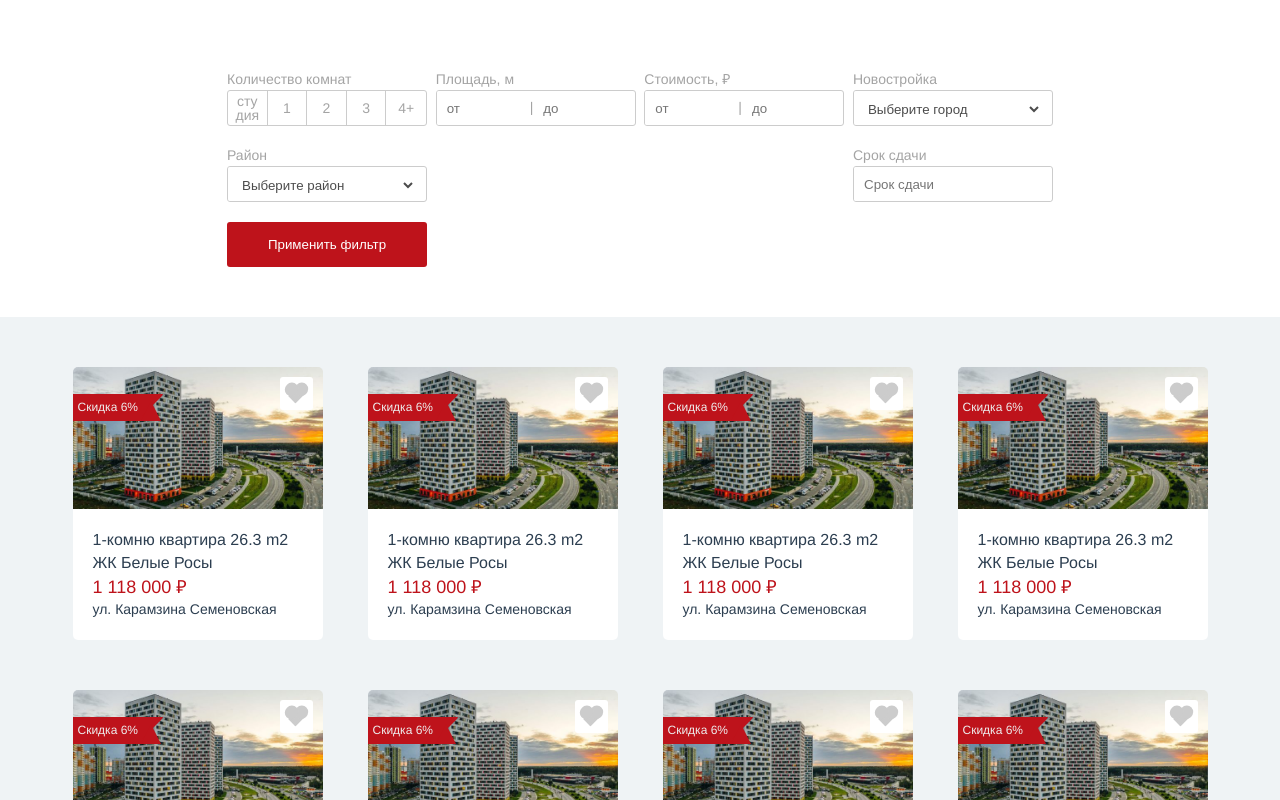
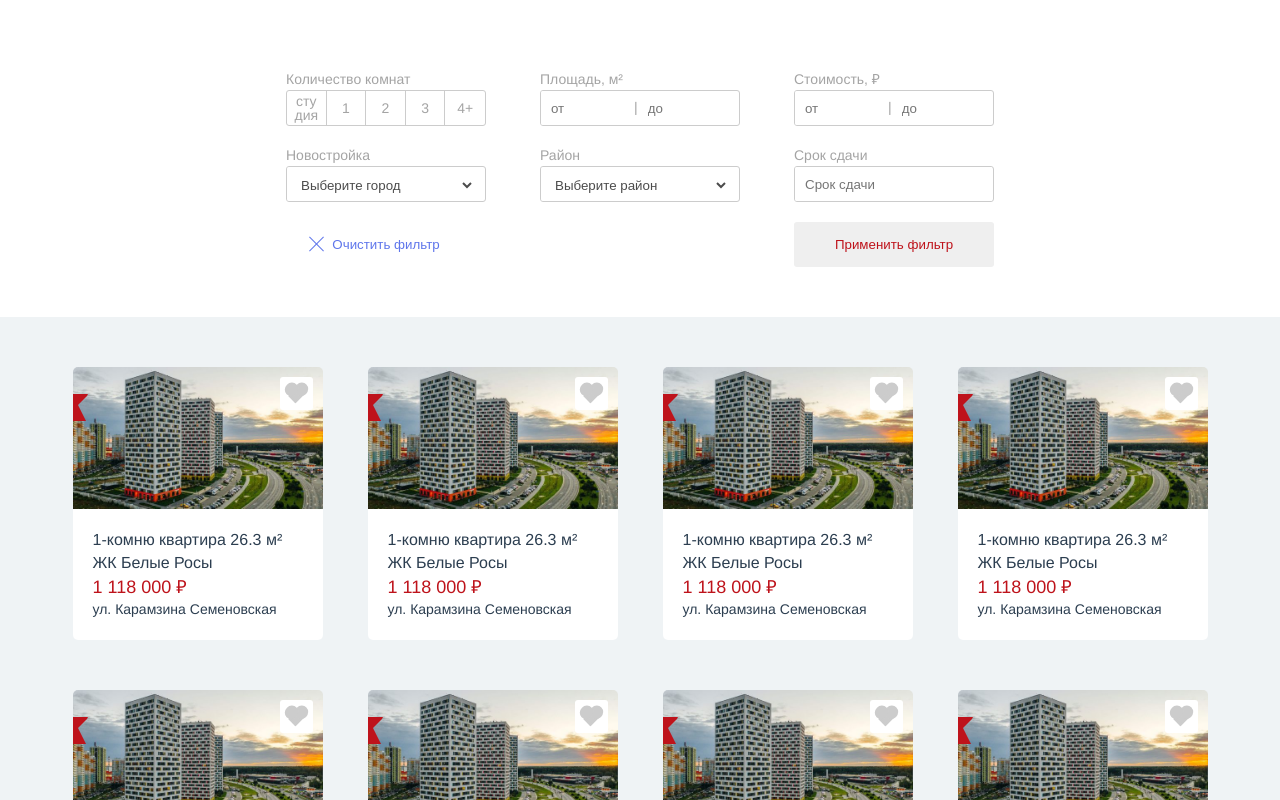
Before and after one commit to lianakanukoeva/TestGeekcom, a Vue app: page / in a window 1280 px wide. Shown: the top 800 px of the page. Built offline with nearby package versions, Linux system fonts and the light colour scheme.

Commit message:
added animation

```diff
--- a/src/components/Btn.vue
+++ b/src/components/Btn.vue
@@ -1,16 +1,83 @@
 <template>
-    <button type="submit">Применить фильтр</button>
+    <button type="submit">
+        <span class="button__line top"></span>
+        <span class="button__line right"></span>
+        <span class="button__line bottom"></span>
+        <span class="button__line left"></span>
+        Применить фильтр
+    </button>
 </template>
 
 <style lang="scss" scoped>
 button {
+    position: relative;
+    display: inline-block;
+    max-width: 200px;
+    width: 100%;
+    padding: 15px;
     border: 0;
     outline: 0;
-    padding: 15px;
-    color: #fff;
-    background-color: #BE131B;
+    color: #BE131B;
+    overflow: hidden;
+    transition: 0.2s;
     border-radius: 3px;
-    max-width: 200px;
-    width: 100%;
+    cursor: pointer;
+    .button__line{
+        position: absolute;
+        display: block;
+    }
+    .top{
+        top: 0;
+        left: -100%;
+        width: 100%;
+        height: 2px;
+        background: linear-gradient(90deg, transparent, #BE131B);
+    }
+    &:hover .top{
+        left: 100%;
+        transition: 1s;
+        transition-delay: 0s;
+    }
+    .right{
+        right: 0;
+        top: -100%;
+        height: 100%;
+        width: 2px;
+        background: linear-gradient(180deg, transparent, #BE131B);
+    }
+    &:hover .right{
+        top: 100%;
+        transition: 1s;
+        transition-delay: 0.25s;
+    }
+    .bottom{
+        bottom: 0;
+        right: -100%;
+        width: 100%;
+        height: 2px;
+        background: linear-gradient(-90deg, transparent, #BE131B);
+    }
+    &:hover .bottom{
+        right: 100%;
+        transition: 1s;
+        transition-delay: 0s;
+    }
+    .left{
+        left: 0;
+        bottom: -100%;
+        height: 100%;
+        width: 2px;
+        background: linear-gradient(0, transparent, #BE131B);
+    }
+    &:hover .left{
+        bottom: 100%;
+        transition: 1s;
+        transition-delay: 0.25s;
+    }
+    &:hover{
+        background-color: #BE131B;
+        color: white;
+        transition-delay: 0.6s;
+    }
 }
 </style>
--- /dev/null
+++ b/src/components/BtnCln.vue
@@ -0,0 +1,52 @@
+<template>
+    <div class="btn-clean">
+        <button type="">
+            <span class="left"></span>
+            <span class="right"></span>
+            <div>
+            Очистить фильтр
+            </div>
+        </button>
+    </div>
+</template>
+
+<style lang="scss" scoped>
+.btn-clean {
+    position: relative;
+    max-width: 200px;
+    width: 100%;
+    &:hover {
+        button {
+            color: #BE131B;
+        }
+        span {
+            background-color: #BE131B;
+        }
+    }
+    span {
+        position: absolute;
+        content: "";
+        width: 1px;
+        height: 20px;
+        left: 30px;
+        top: 12px;
+        background-color: #5f76eb;
+    }
+    .left {
+        transform: rotate(45deg);
+    }
+    .right
+    {
+        transform: rotate(-45deg);
+    }
+    button {
+        width: 100%;
+        padding: 15px;
+        border: 0;
+        outline: 0;
+        background: 0;
+        color: #5f76eb;
+        cursor: pointer;
+    }
+}
+</style>
--- a/src/components/Card.vue
+++ b/src/components/Card.vue
@@ -4,7 +4,9 @@
             <img :src="require(`@/assets/${img}`)" alt="">
             <div class="card__sale">{{ sale }}</div>
             <span class="card__sale-left"></span>
-            <button class="card__heartbox">
+            <button class="card__heartbox"
+                :class="{ active: isActive }"
+                @click = "classToggle">
                 <div class="card__like"></div>
             </button>
         </div>
@@ -26,6 +28,16 @@ export default {
         area: String,
         price: String,
         address: String
+    },
+    data() {
+        return {
+            isActive: false
+        }
+    },
+    methods: {
+        classToggle(){
+            this.isActive = !this.isActive;
+        }
     }
 }
 </script>
@@ -38,6 +50,16 @@ export default {
     padding: 0;
     border-radius: 5px;
     margin-bottom: 50px;
+    cursor: pointer;
+    &:hover {
+        transition: 0.5s;
+        box-shadow: 0px 5px 15px 5px #ccc;
+        transform: scale(1.02);
+        .card__sale {
+            transition: 0.5s;
+            left: 0%;
+        }
+    }
 }
 .card__img img{
     display: block;
@@ -53,7 +75,7 @@ export default {
     padding: 5px;
     font-size: 12px;
     top: 10%;
-    left: 0;
+    left: -30%;
 }
 .card__sale:after{
     content: "";
@@ -94,9 +116,36 @@ export default {
     cursor: pointer;
     top: 10px;
     right: 10px;
+    &:hover {
+        animation: heartbeat 0.6s;
+        .card__like {
+            transition: 1s;
+            background-color: #cc5d62;
+            border: 2px solid #cc5d62;
+        }
+        .card__like:before,
+        .card__like:after {
+            transition: 1s;
+            background-color: #cc5d62;
+        }
+    }
+}
+.card__heartbox.active {
+    .card__like {
+        transition: 1s;
+        background-color: #BE131B;
+        border: 2px solid #BE131B;
+    }
+    .card__like:before,
+    .card__like:after {
+        transition: 1s;
+        background-color: #BE131B;
+    }
+    &:hover {
+        animation: 0;
+    }
 }
 .card__like {
-    animation: heartbeat 1s;
     background-color: #ccc;
     border: 2px solid #ccc;
     display: inline-block;
@@ -145,17 +194,14 @@ export default {
     0%
     {
         transform: scale( 1 )
-        rotate(-45deg);
     }
     20%
     {
         transform: scale( 1.25 )
-        rotate(-45deg);
     }
     40%
     {
         transform: scale( 1.5 )
-        rotate(-45deg);
     }
 }
 </style>
--- a/src/components/Counts.vue
+++ b/src/components/Counts.vue
@@ -47,7 +47,6 @@ export default {
     &:hover {
         animation: count 1s;
         cursor: pointer;
-        // transform: scale(1.2);
     }
 }
 @keyframes count
--- a/src/components/FormBuild.vue
+++ b/src/components/FormBuild.vue
@@ -3,13 +3,16 @@
         <div class="form_build__wrapper">
             <div class="form_build__inputs">
                 <Counts title="Количество комнат" />
-                <FromTo title="Площадь, м" />
+                <FromTo title="Площадь, м&#178;" />
                 <FromTo title="Стоимость, ₽" />
+            </div>
+            <div class="form_build__inputs">
                 <Selected title="Новостройка" :option_list="city" />
                 <Selected title="Район" :option_list="area" />
                 <InputBox title="Срок сдачи" />
             </div>
             <div class="form_build__btns">
+                <BtnCln />
                 <Btn />
             </div>
         </div>
@@ -21,6 +24,7 @@ import FromTo from '@/components/FromTo'
 import Selected from '@/components/Selected'
 import InputBox from '@/components/InputBox'
 import Btn from '@/components/Btn'
+import BtnCln from '@/components/BtnCln'
 import Counts from '@/components/Counts'
 export default {
     name: 'FromBuild',
@@ -29,6 +33,7 @@ export default {
         Selected,
         InputBox,
         Btn,
+        BtnCln,
         Counts
     },
     data() {
@@ -88,7 +93,7 @@ export default {
     background-color: #fff;
     padding: 50px;
     &__wrapper{
-        width: 70%;
+        width: 60%;
         margin: 0 auto;
     }
     &__inputs {
@@ -98,6 +103,9 @@ export default {
     }
     &__btns{
         margin-top: 20px;
+        display: flex;
+        justify-content: space-between;
+        flex-wrap: wrap;
     }
 }
 </style>
--- a/src/components/HelloWorld.vue
+++ b/src/components/HelloWorld.vue
@@ -28,7 +28,7 @@ export default {
           {
               sale: "Скидка 6%",
               img: "yaroslavskiy-mytishci-jk-1471684959-7.jpg",
-              flat: "1-комню квартира 26.3 m2",
+              flat: "1-комню квартира 26.3 м²",
               area: "ЖК Белые Росы",
               price: "1 118 000 ₽",
               address: "ул. Карамзина Семеновская"
@@ -36,7 +36,7 @@ export default {
           {
               sale: "Скидка 6%",
               img: "yaroslavskiy-mytishci-jk-1471684959-7.jpg",
-              flat: "1-комню квартира 26.3 m2",
+              flat: "1-комню квартира 26.3 м²",
               area: "ЖК Белые Росы",
               price: "1 118 000 ₽",
               address: "ул. Карамзина Семеновская"
@@ -44,7 +44,7 @@ export default {
           {
               sale: "Скидка 6%",
               img: "yaroslavskiy-mytishci-jk-1471684959-7.jpg",
-              flat: "1-комню квартира 26.3 m2",
+              flat: "1-комню квартира 26.3 м²",
               area: "ЖК Белые Росы",
               price: "1 118 000 ₽",
               address: "ул. Карамзина Семеновская"
@@ -52,7 +52,7 @@ export default {
           {
               sale: "Скидка 6%",
               img: "yaroslavskiy-mytishci-jk-1471684959-7.jpg",
-              flat: "1-комню квартира 26.3 m2",
+              flat: "1-комню квартира 26.3 м²",
               area: "ЖК Белые Росы",
               price: "1 118 000 ₽",
               address: "ул. Карамзина Семеновская"
@@ -60,7 +60,7 @@ export default {
           {
               sale: "Скидка 6%",
               img: "yaroslavskiy-mytishci-jk-1471684959-7.jpg",
-              flat: "1-комню квартира 26.3 m2",
+              flat: "1-комню квартира 26.3 м²",
               area: "ЖК Белые Росы",
               price: "1 118 000 ₽",
               address: "ул. Карамзина Семеновская"
@@ -68,7 +68,7 @@ export default {
           {
               sale: "Скидка 6%",
               img: "yaroslavskiy-mytishci-jk-1471684959-7.jpg",
-              flat: "1-комню квартира 26.3 m2",
+              flat: "1-комню квартира 26.3 м²",
               area: "ЖК Белые Росы",
               price: "1 118 000 ₽",
               address: "ул. Карамзина Семеновская"
@@ -76,7 +76,7 @@ export default {
           {
               sale: "Скидка 6%",
               img: "yaroslavskiy-mytishci-jk-1471684959-7.jpg",
-              flat: "1-комню квартира 26.3 m2",
+              flat: "1-комню квартира 26.3 м²",
               area: "ЖК Белые Росы",
               price: "1 118 000 ₽",
               address: "ул. Карамзина Семеновская"
@@ -84,7 +84,7 @@ export default {
           {
               sale: "Скидка 6%",
               img: "yaroslavskiy-mytishci-jk-1471684959-7.jpg",
-              flat: "1-комню квартира 26.3 m2",
+              flat: "1-комню квартира 26.3 м²",
               area: "ЖК Белые Росы",
               price: "1 118 000 ₽",
               address: "ул. Карамзина Семеновская"
```
